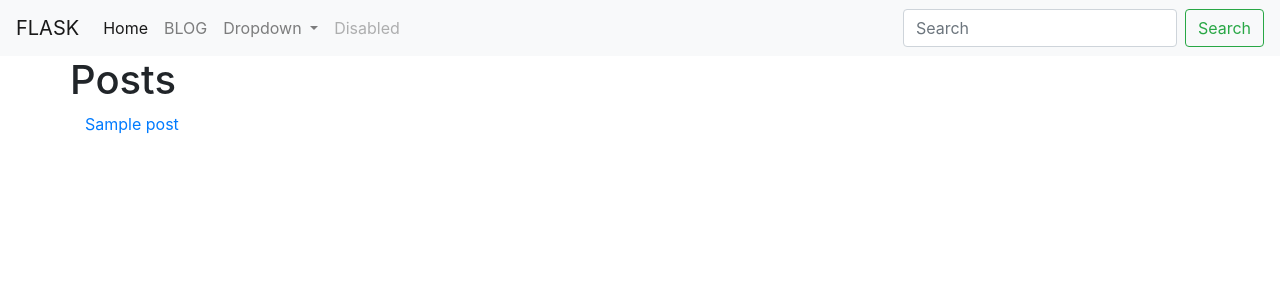
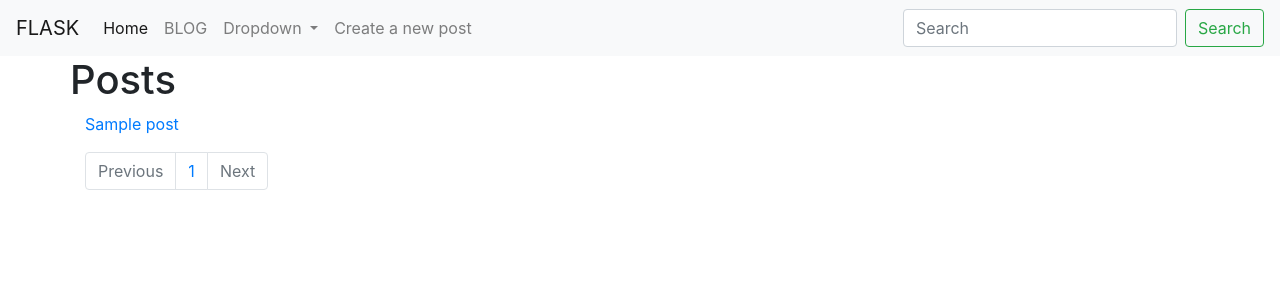
Before and after one commit to Temnoved/runaway, a Flask app: page /blog/ in a window 1280 px wide. Shown: the top 300 px of the page. Run offline with Flask 2, Linux system fonts and the light colour scheme; tables that the repository leaves empty hold one stand-in row (values such as "Sample post"); some libraries are stand-ins or nearby versions.

Commit message:
with pages

```diff
--- a/posts/blueprint.py
+++ b/posts/blueprint.py
@@ -34,12 +34,22 @@ def create_post():
 def index():
     q = request.args.get('q')
 
+    page = request.args.get('page')
+
+    if page and page.isdigit():
+        page = int(page)
+    else:
+        page = 1
+
     if q:
         posts = Post.query.filter(Post.title.contains(q)
                                   | Post.body.contains(q))
     else:
         posts = Post.query.order_by(Post.created.desc())
-    return render_template('posts/index.html', posts=posts)
+
+    pages = posts.paginate(page=page, per_page=5)
+
+    return render_template('posts/index.html', posts=posts, pages=pages)
 
 
 @posts.route('/<slug>')
--- a/posts/templates/posts/index.html
+++ b/posts/templates/posts/index.html
@@ -12,11 +12,38 @@
 
 {% block content %}
 
-    {% for post in posts %}
+    {% for post in pages.items %}
         <p>
             <a href="{{ url_for('posts.post_detail', slug=post.slug) }}"> {{ post.title }} </a>
 
         </p>
     {% endfor %}
 
+<nav>
+  <ul class="pagination">
+
+    <li
+            {% if not pages.has_prev %}
+                class="page-item disabled"
+            {% endif %}
+    >
+      <a class="page-link" href="./?page={{ pages.prev_num }}">Previous</a>
+    </li>
+
+      {% for page in pages.iter_pages() %}
+        <li {% if page == pages.page %}class="active" {% endif %}>
+            <a class="page-link" href="./?page={{ page }}">{{ page }} <span class="sr-only">(current)</span></a></li>
+      {% endfor %}
+
+    <li
+            {% if not pages.has_next %}
+                class="page-item disabled"
+            {% endif %}
+    >
+      <a class="page-link" href="./?page={{ pages.next_num }}">Next</a>
+    </li>
+
+  </ul>
+</nav>
+
 {% endblock%}
--- a/templates/base.html
+++ b/templates/base.html
@@ -40,7 +40,7 @@
         </div>
       </li>
       <li class="nav-item">
-        <a class="nav-link disabled" href="#" tabindex="-1" aria-disabled="true">Disabled</a>
+        <a class="nav-link" href="{{ url_for('posts.create_post') }}" tabindex="-1" aria-disabled="true">Create a new post</a>
       </li>
     </ul>
 
```
